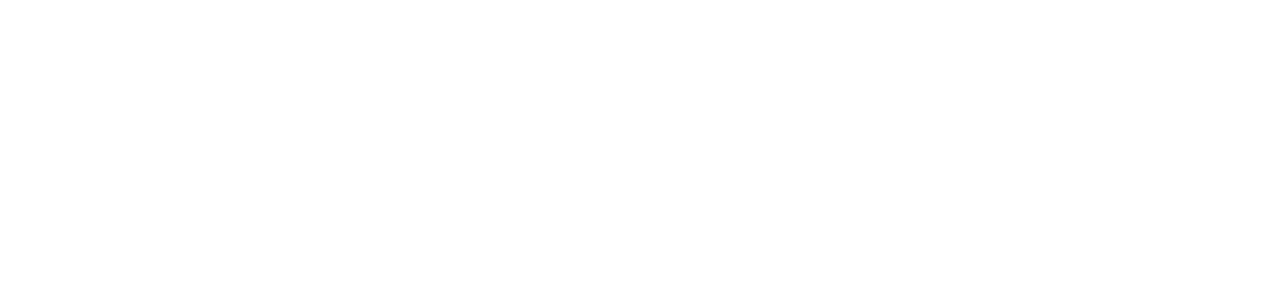
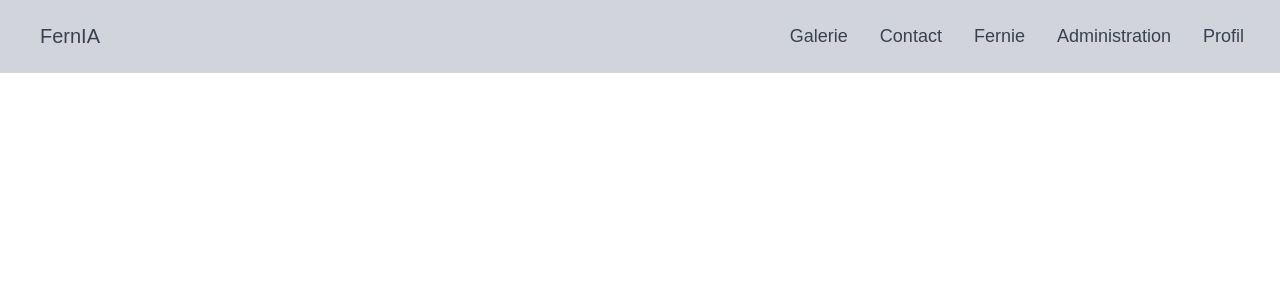
Before and after one commit to zayfix/nuxtjs, a Nuxt app: page /navbars in a window 1280 px wide. Before the commit this address had no page. Shown: the top 300 px of the page. Built offline with nearby package versions, Linux system fonts and the light colour scheme.

Commit message:
Add navbar

```diff
--- /dev/null
+++ b/components/navbar.vue
@@ -0,0 +1,60 @@
+<template>
+  <nav class="relative flex flex-wrap items-center justify-between px-2 py-3 bg-gray-300 mb-3 font-Quicksand">
+    <div class="container px-4 mx-auto flex flex-wrap items-center justify-between">
+      <div class="w-full relative flex justify-between lg:w-auto  px-4 lg:static lg:block lg:justify-start">
+        <a class="text-sm leading-relaxed inline-block mr-4 py-2 text-xl font-medium whitespace-nowrap text-white text-gray-700" href="#pablo">
+          FernIA
+        </a>
+        <button class="text-white cursor-pointer text-xl leading-none px-3 py-1 border border-solid border-transparent rounded bg-transparent block lg:hidden outline-none focus:outline-none" type="button" v-on:click="toggleNavbar()">
+          <svg class="w-6 h-6" xmlns="http://www.w3.org/2000/svg" fill="none" viewBox="0 0 24 24" stroke="currentColor"><path stroke-linecap="round" stroke-linejoin="round" stroke-width="2" d="M4 6h16M4 12h16M4 18h16" />
+          </svg>
+        </button>
+      </div>
+      <div v-bind:class="{'hidden': !showMenu, 'flex': showMenu}" class="lg:flex lg:flex-grow items-center">
+        <ul class="flex flex-col lg:flex-row list-none ml-auto">
+          <li class="nav-item">
+            <a class="px-3 py-2 flex items-center text-lg font-medium leading-snug text-white hover:opacity-75" href="#pablo">
+              <i class="text-lg leading-lg text-white opacity-75" /><span class="ml-2 text-gray-700">Galerie</span>
+            </a>
+          </li>
+          <li class="nav-item">
+            <a class="px-3 py-2 flex items-center text-lg font-medium leading-snug text-white hover:opacity-75" href="#pablo">
+              <i class="text-lg leading-lg text-white opacity-75" /><span class="ml-2 text-gray-700">Contact</span>
+            </a>
+          </li>
+          <li class="nav-item">
+            <a class="px-3 py-2 flex items-center text-lg font-medium leading-snug text-white hover:opacity-75" href="#pablo">
+              <i class="text-lg leading-lg text-white opacity-75" /><span class="ml-2 text-gray-700">Fernie</span>
+            </a>
+          </li>
+          <li class="nav-item">
+            <a class="px-3 py-2 flex items-center text-lg font-medium leading-snug text-white hover:opacity-75" href="#pablo">
+              <i class="text-lg leading-lg text-white opacity-75" /><span class="ml-2 text-gray-700">Administration</span>
+            </a>
+          </li>
+          <li class="nav-item">
+            <a class="px-3 py-2 flex items-center text-lg font-medium leading-snug text-white hover:opacity-75" href="#pablo">
+              <i class="text-lg leading-lg text-white opacity-75" /><span class="ml-2 text-gray-700">Profil</span>
+            </a>
+          </li>
+        </ul>
+      </div>
+    </div>
+  </nav>
+</template>
+
+<script>
+export default {
+  name: "navbar",
+  data() {
+    return {
+      showMenu: false
+    }
+  },
+  methods: {
+    toggleNavbar: function(){
+      this.showMenu = !this.showMenu;
+    }
+  }
+}
+</script>
--- a/package.json
+++ b/package.json
@@ -10,7 +10,11 @@
     "test": "jest"
   },
   "dependencies": {
+    "@headlessui/vue": "^1.3.0",
+    "@vue-hero-icons/outline": "^1.7.2",
     "core-js": "^3.9.1",
+    "headlessui": "0.0.0",
+    "heroicons": "^1.0.1",
     "nuxt": "^2.15.3"
   },
   "devDependencies": {
--- /dev/null
+++ b/pages/navbars.vue
@@ -0,0 +1,3 @@
+<template>
+    <navbar />
+</template>
```
Also changed, not shown: 1 other file (tests, documents, lock files or other folders).
